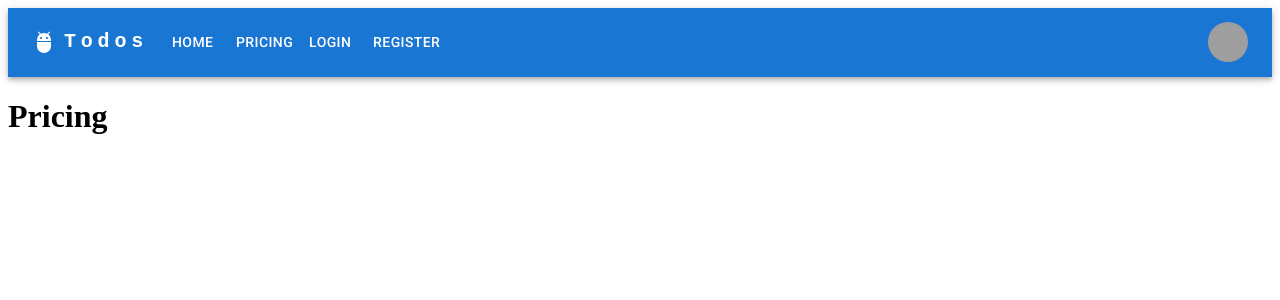
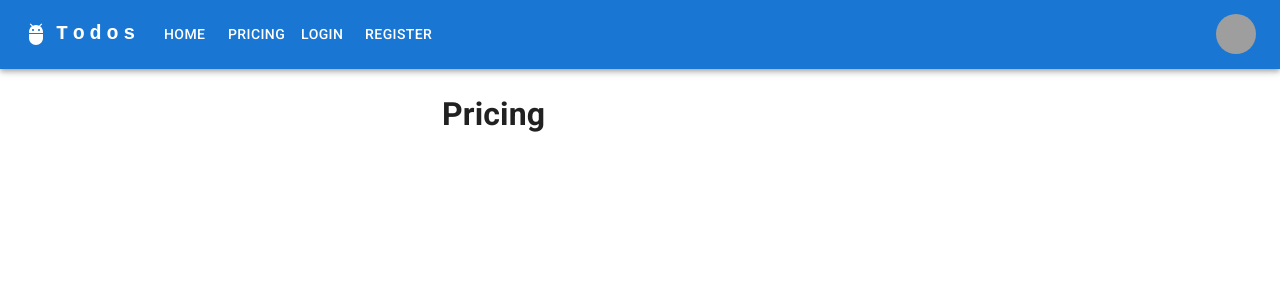
Before and after one commit to kachamachkov/todo-list, a React (Vite) app: page /pricing in a window 1280 px wide. Shown: the top 300 px of the page. Built offline with nearby package versions, Linux system fonts and the light colour scheme; grey boxes are pictures that could not be loaded.

Commit message:
Add pricing container

```diff
--- a/src/components/Pricing.jsx
+++ b/src/components/Pricing.jsx
@@ -1,3 +1,10 @@
+import { Container, CssBaseline } from '@mui/material';
+
 export default function Pricing() {
-  return <h1>Pricing</h1>;
+  return (
+    <Container component='main' maxWidth='xs'>
+      <CssBaseline />
+      <h1>Pricing</h1>
+    </Container>
+  );
 }
```
